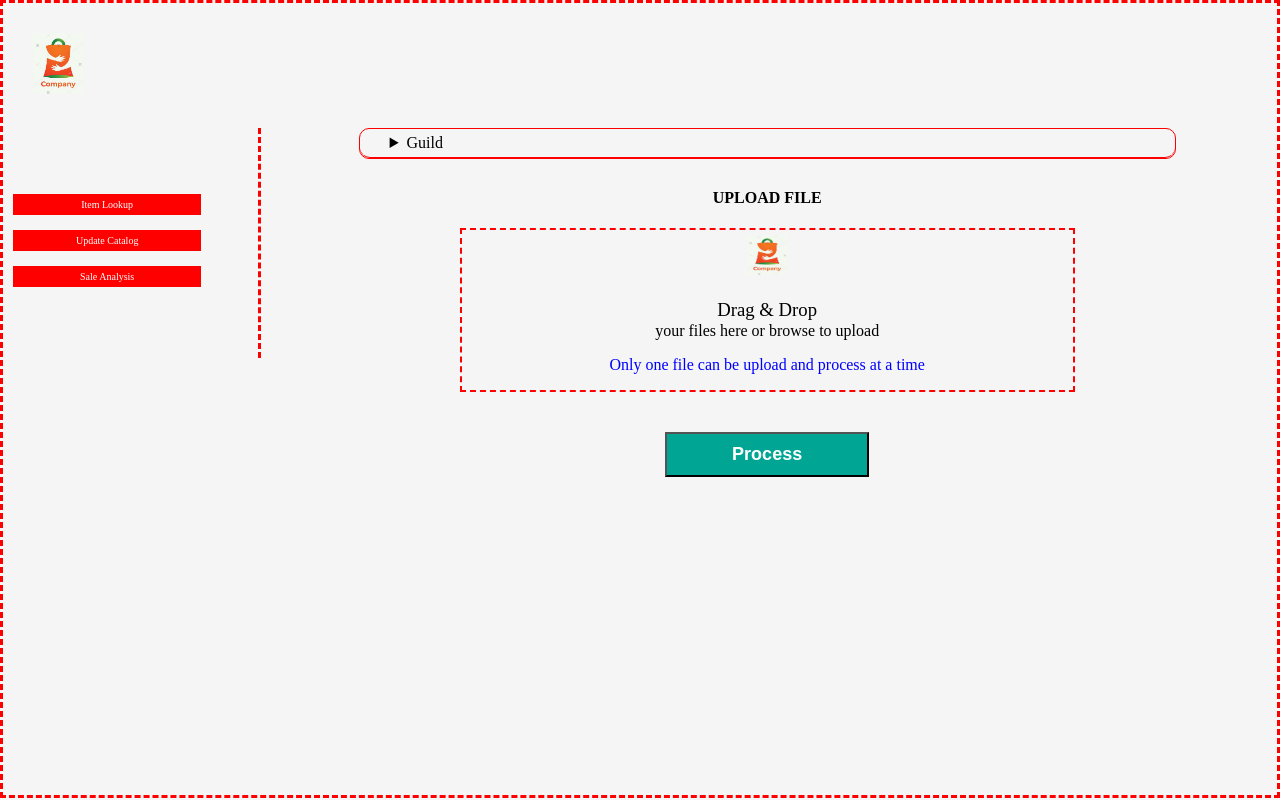
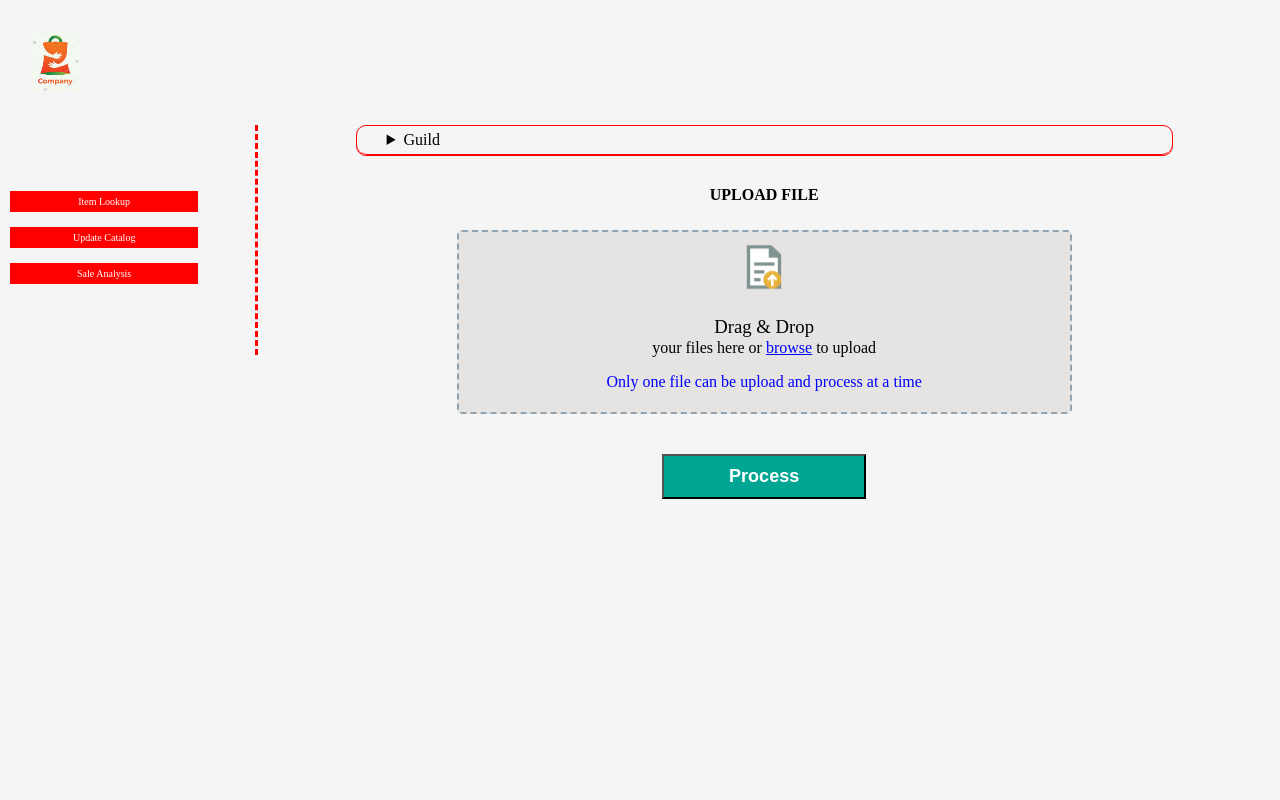
Before and after one commit to SneezyG/Store, a Django app: template mystore/store/templates/update.html in a window 1280 px wide. Run offline with Django 4.2, Linux system fonts and the light colour scheme; the template is opened without the code that fills it, so the values that code supplies are empty.

Commit message:
browse done

```diff
--- a/mystore/store/templates/update.html
+++ b/mystore/store/templates/update.html
@@ -3,6 +3,22 @@
    <head>
     <meta name="viewport" content="width=device-width, initial-scale=1">
     <style>
+
+     @keyframes uploadAnime {
+       0%   {
+         opacity: 1;
+         top: 0;
+       }
+       50%  {
+         opacity: 0.5;
+         top: 50px;
+       }
+       100% {
+         opacity: 1;
+         top: 0;
+       }
+   }
+
      body {
         margin: 0;
         padding: 0;
@@ -10,7 +26,6 @@
       }
 
       main {
-        border: 3px dashed red;
         position: absolute;
         height: 99%;
         width: 99.5%;
@@ -86,6 +101,7 @@
 
       section > h4 {
         text-align: center;
+        margin-bottom: 10px;
       }
 
       section  button {
@@ -102,26 +118,38 @@
       }
 
       article {
-        border: 2px dashed red;
+        border: 2px dashed #91A3B0;
+        background-color: #E5E4E2;
+        border-radius: 5px;
         width: 60%;
         margin: auto;
+        height: 180px;
         display: flex;
         flex-direction: column;
         align-items: center;
       }
 
       article > img {
-        width: 40px;
-        height: 40px;
-        margin: 5px;
+        width: 50px;
+        margin: auto;
+        margin: 10px 5px 5px 5px;
+        position: relative;
+        animation: uploadAnime;
+        animation-duration: 1s;
+        animation-play-state: paused;
       }
 
-      article > h3 {
+      article > span {
+        text-align: center;
+        transition: 0.5s;
+      }
+
+      article  h3 {
         font-weight: normal;
         margin-bottom: 1px;
       }
 
-      article > p {
+      article  p {
         text-align: center;
         margin-top: 0;
       }
@@ -129,6 +157,33 @@
       #warn {
         color: blue;
       }
+
+      #error {
+        margin: 0;
+        padding: 0;
+        color: red;
+        font-size: 13px;
+        visibility: hidden;
+      }
+
+     .visually-hidden {
+        position: absolute !important;
+        background-color: red;
+        height: 1px;
+        width: 1px;
+        overflow: hidden;
+        clip: rect(1px, 1px, 1px, 1px);
+    }
+
+    input.visually-hidden:is(:focus, :focus-within) + label {
+       outline: thin dotted;
+    }
+
+    #browse {
+      color: blue;
+      text-decoration: underline;
+      pointer-events: cursor;
+    }
 
 
 
@@ -155,7 +210,7 @@
     <summary>Guild</summary>
     <ul>
       <li> You can only upload and process one file at a time.</li>
-      <li>Only excel and csv file format can be process.</li>
+      <li>Only .xlsx and .csv file format can be process.</li>
       <li>Your data describing your items can contain a barcode, name, category, sub-category, color, size, description, quantity, price and sold column. And all the column name must be spelled as they appear here.</li>
       <li>Your data describing your items must contain a barcode, name, category, quantity and price column.</li>
      </ul>
@@ -165,15 +220,27 @@
 
     <section>
       <h4>UPLOAD FILE</h4>
+      <p id="error"> error: invalid file type or file is too big  </p>
+      <article>
+      <img src="upload.png"/>
+      <span>
+      <h3> Drag & Drop </h3>
 
-      <article>
-      <img src="mystore~2.jpg"/>
-      <h3> Drag & Drop </h3>
-      <p>your files here or browse to upload</p>
+      <p>
+      your files here or
+     <input
+     type="file"
+     id="fileElem"
+     accept=".csv, .xlsx"
+     class="visually-hidden" />
+    <label id="browse" for="fileElem">browse</label>
+      to upload
+      </p>
       <p id="warn">Only one file can be upload and process at a time</p>
+      </span>
       </article>
 
-     <p><button>Process</button></p>
+     <p><button id="process">Process</button></p>
     </section>
 
     </div>
@@ -184,6 +251,46 @@
   </main>
 
 
+<script>
+
+  const button = document.querySelector('#process');
+  const article = document.querySelector('article');
+  const error = document.querySelector('#error');
+  const fileElem = document.querySelector('#fileElem');
+
+  button.addEventListener('click', process);
+
+
+  const fileType = ["application/vnd.openxmlformats-officedocument.spreadsheetml.sheet", "text/csv"]
+
+
+  function process() {
+    let fileList = fileElem.files;
+    let file = fileList[0];
+    if (!fileType.includes(file.type)) {
+       error.style.visibility = "visible";
+    } else console.log(file.name);
+  }
+
+
+  function upload() {
+     let childNodes = article.children;
+     let img = childNodes[0];
+     let span = childNodes[1];
+     span.style.display = "none";
+     img.style.animationPlayState = "running";
+
+     img.addEventListener("animationend", (e) => {
+       let elem = e.target;
+       span.style.display = "inline";
+       elem.style.animation = "none";
+       elem.offsetWidth;
+       elem.style.animation = null;
+
+     }, {once:true});
+  }
+
+</script>
 
 
 
```
Also changed, not shown: mystore/store/templates/upload.png (added).
